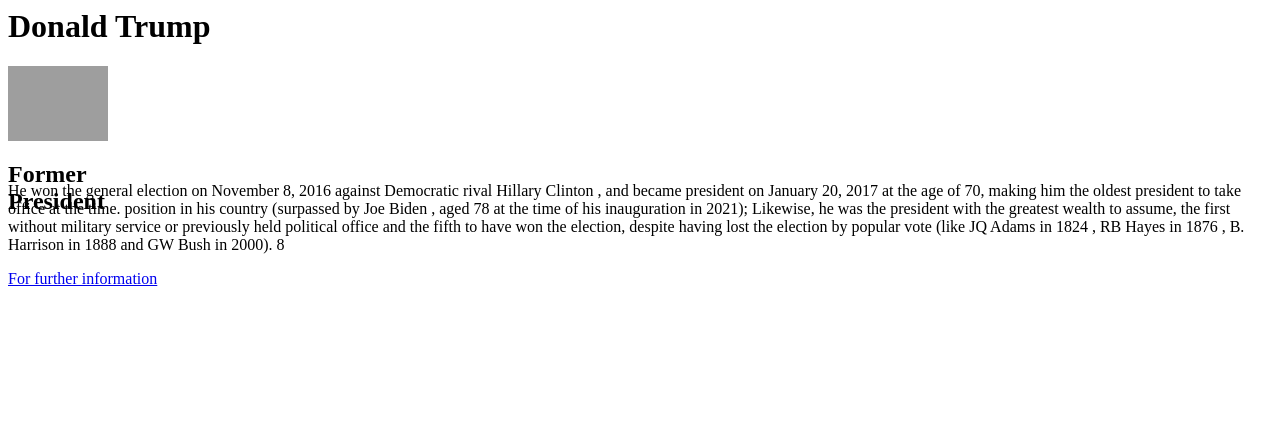
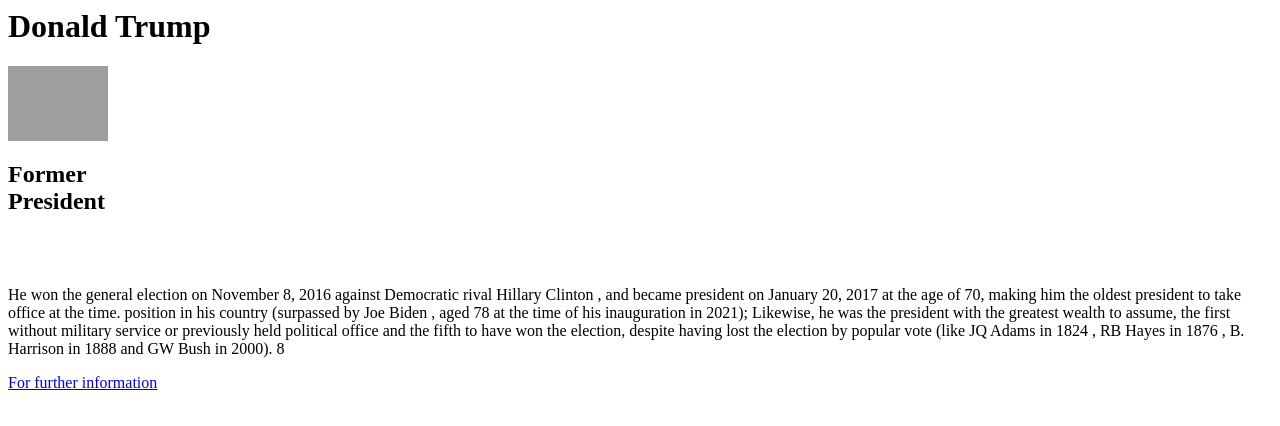
Before and after one commit to OLIPLICHE/tribute-page, a plain HTML site: page index.html in a window 1280 px wide. Drawn offline with Linux system fonts and the light colour scheme; grey boxes are pictures that could not be loaded.

Commit message:
add changes

```diff
--- a/index.html
+++ b/index.html
@@ -18,9 +18,9 @@
                     Former President
                 </h2>
             </div>
-            <div>
+
                 <p id="tribute-info">He won the general election on November 8, 2016 against Democratic rival Hillary Clinton , and became president on January 20, 2017 at the age of 70, making him the oldest president to take office at the time. position in his country (surpassed by Joe Biden , aged 78 at the time of his inauguration in 2021); Likewise, he was the president with the greatest wealth to assume, the first without military service or previously held political office and the fifth to have won the election, despite having lost the election by popular vote (like JQ Adams in 1824 , RB Hayes in 1876 , B. Harrison in 1888 and GW Bush in 2000). 8</p>
-            </div>
+
             <a id="tribute-link" href="https://es.wikipedia.org/wiki/Donald_Trump" target="_blank">For further information</a>
         </div>
 
--- a/style.css
+++ b/style.css
@@ -9,3 +9,9 @@
     width:100%;
     height:auto;
 }
+#tribute-info{
+    display: inline-block;
+   padding-top: 50px;
+   margin-top: 70px;
+
+}
```
